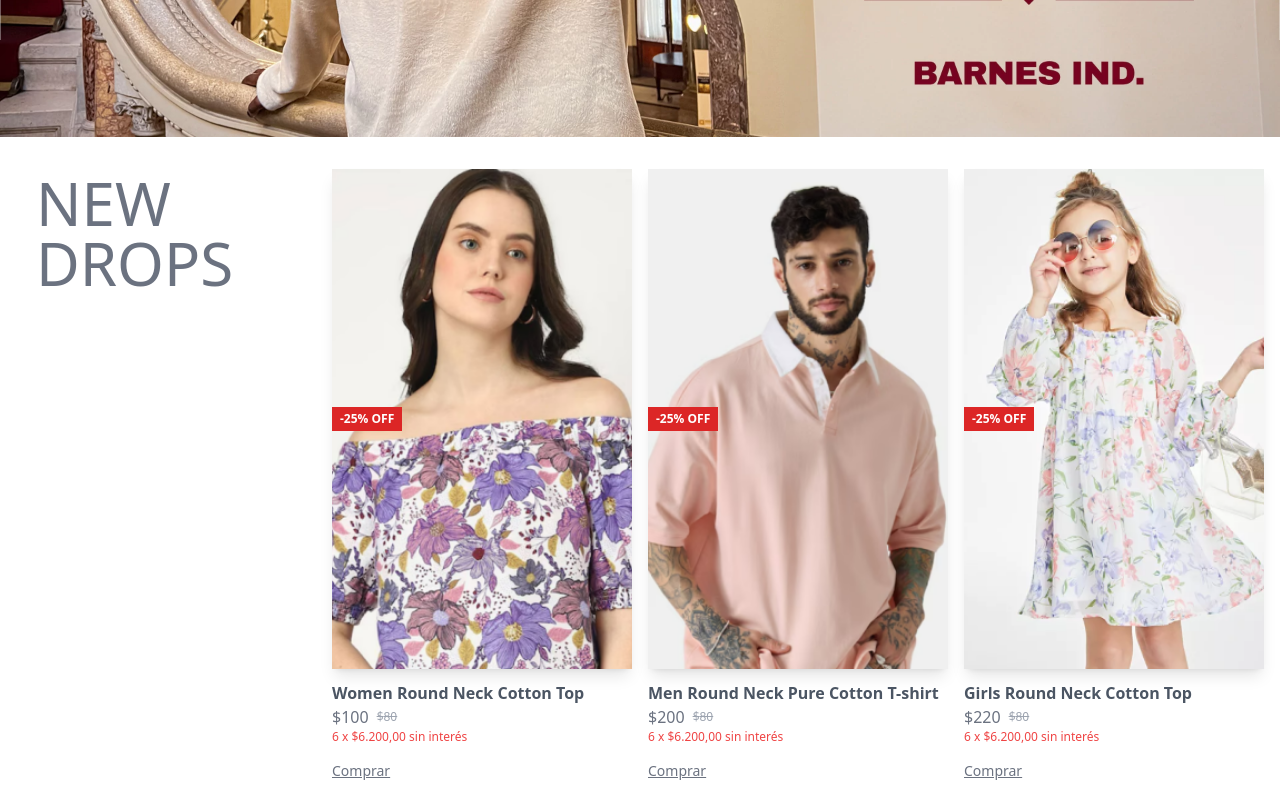
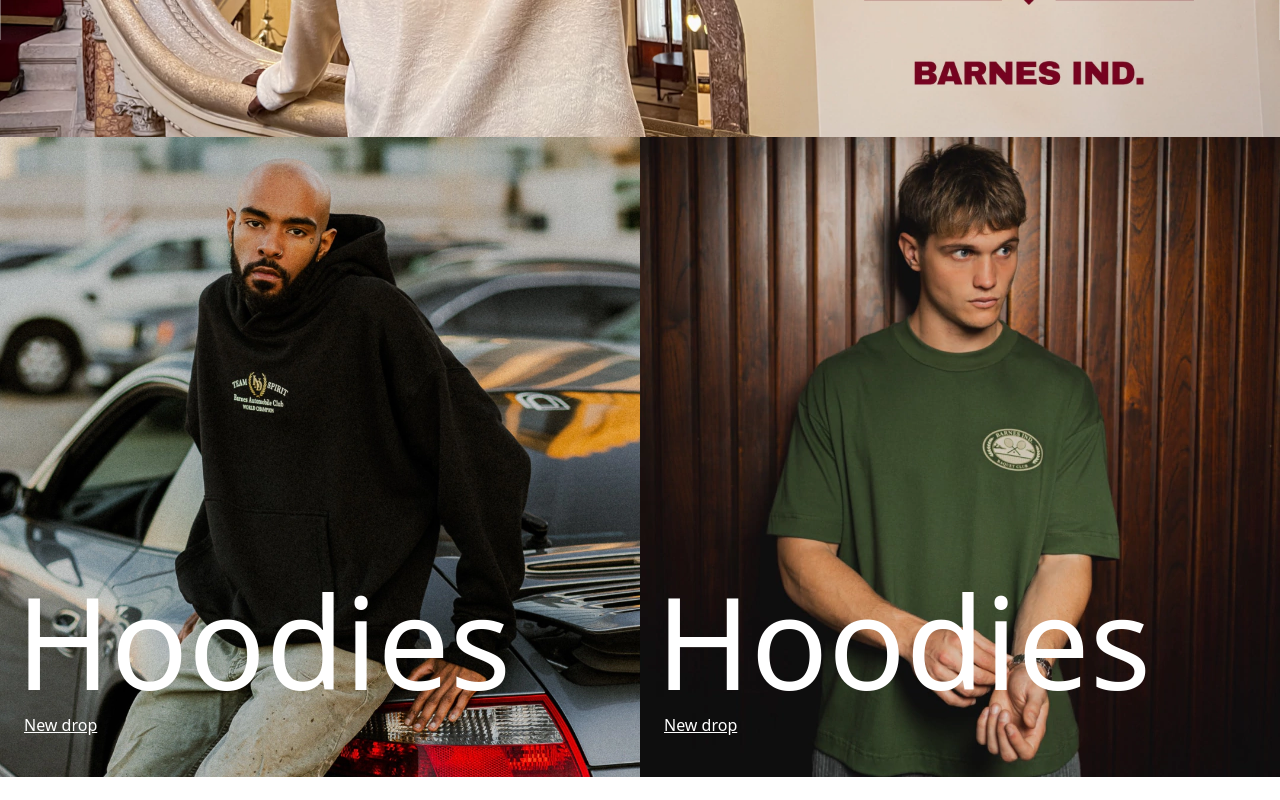
Before and after one commit to Dan-Martin-dev/vite-express-ecom-starter, a React (Vite) app in the folder frontend/: page / in a window 1280 px wide. Shown: the part 760-1560 px from the top of the page. Built offline with nearby package versions, Linux system fonts and the light colour scheme.

Commit message:
created footer.tsx

```diff
--- a/frontend/src/App.tsx
+++ b/frontend/src/App.tsx
@@ -17,6 +17,7 @@
   return (
     <div>
       <Header/>
+
       <Routes>
         <Route path="/" element={<Home />} />
         <Route path="/about" element={<About />} />
@@ -28,6 +29,7 @@
         <Route path="/placeorder" element={<PlaceOrder />} />
         <Route path="/product/:productId" element={<Product />} />
       </Routes>
+
       <Footer/>
     </div>
   );
--- a/frontend/src/assets/frontend_assets/assets.ts
+++ b/frontend/src/assets/frontend_assets/assets.ts
@@ -21,7 +21,7 @@
 import p_img18 from "./p_img18.png";
 import p_img19 from "./p_img19.png";
 import p_img20 from "./p_img20.png";
-import p_img21 from "./p_img21.png";
+/* import p_img21 from "./p_img21.png";
 import p_img22 from "./p_img22.png";
 import p_img23 from "./p_img23.png";
 import p_img24 from "./p_img24.png";
@@ -52,7 +52,7 @@
 import p_img49 from "./p_img49.png";
 import p_img50 from "./p_img50.png";
 import p_img51 from "./p_img51.png";
-import p_img52 from "./p_img52.png";
+import p_img52 from "./p_img52.png"; */
 
 import logo from "./logo.webp";
 import hero_img from "./hero_img.png";
@@ -97,7 +97,7 @@
 export const products = [
   {
     id: 1,
-    name: "Women Round Neck Cotton Top",
+    name: "Women Round Neck ",
     description:
       "A lightweight, usually knitted, pullover shirt, close-fitting and with a round neckline and short sleeves, worn as an undershirt or outer garment.",
     price: 100,
@@ -113,7 +113,7 @@
   },
   {
     id: 2,
-    name: "Men Round Neck Pure Cotton T-shirt",
+    name: "Men Round T-shirt",
     description:
       "A lightweight, usually knitted, pullover shirt, close-fitting and with a round neckline and short sleeves, worn as an undershirt or outer garment.",
     price: 200,
@@ -129,7 +129,7 @@
   },
   {
     id: 3,
-    name: "Girls Round Neck Cotton Top",
+    name: "Girls Top",
     description:
       "A lightweight, usually knitted, pullover shirt, close-fitting and with a round neckline and short sleeves, worn as an undershirt or outer garment.",
     price: 220,
@@ -146,7 +146,7 @@
   },
   {
     id: 4,
-    name: "Men Round Neck Pure Cotton T-shirt",
+    name: "Men Cotton T-shirt",
     description:
       "A lightweight, usually knitted, pullover shirt, close-fitting and with a round neckline and short sleeves, worn as an undershirt or outer garment.",
     price: 110,
@@ -165,7 +165,7 @@
   },
   {
     id: 5,
-    name: "Women Round Neck Cotton Top",
+    name: "Women Round Cotton Top",
     description:
       "A lightweight, usually knitted, pullover shirt, close-fitting and with a round neckline and short sleeves, worn as an undershirt or outer garment.",
     price: 130,
@@ -182,7 +182,7 @@
   },
   {
     id: 6,
-    name: "Girls Round Neck Cotton Top",
+    name: "Girls Cotton Top",
     description:
       "A lightweight, usually knitted, pullover shirt, close-fitting and with a round neckline and short sleeves, worn as an undershirt or outer garment.",
     price: 140,
@@ -216,7 +216,7 @@
   },
   {
     id: 8,
-    name: "Men Round Neck Pure Cotton T-shirt",
+    name: "Men Round Neck Pure Cotton shirt",
     description:
       "A lightweight, usually knitted, pullover shirt, close-fitting and with a round neckline and short sleeves, worn as an undershirt or outer garment.",
     price: 140,
@@ -233,7 +233,7 @@
   },
   {
     id: 9,
-    name: "Girls Round Neck Cotton Top",
+    name: "Girls Round Neck Top",
     description:
       "A lightweight, usually knitted, pullover shirt, close-fitting and with a round neckline and short sleeves, worn as an undershirt or outer garment.",
     price: 100,
@@ -267,7 +267,7 @@
   },
   {
     id: 11,
-    name: "Men Round Neck Pure Cotton T-shirt",
+    name: "Men Round Neck Cotton T-shirt",
     description:
       "A lightweight, usually knitted, pullover shirt, close-fitting and with a round neckline and short sleeves, worn as an undershirt or outer garment.",
     price: 120,
--- /dev/null
+++ b/frontend/src/components/HomeSecond.tsx
@@ -0,0 +1,102 @@
+import { Link } from "react-router-dom";
+import heroSecond2 from "@/assets/frontend_assets/heroSecond2.webp";
+import heroSecond1 from "@/assets/frontend_assets/heroSecond1.webp";
+
+const HomeSecond = () => {
+
+  return (
+    <div className="w-full relative">
+
+      {/* Container for both images (only shows on md and larger screens) */}
+      <div
+        className="hidden md:flex w-full h-full"
+      >
+        {/* Image 1 */}
+        <div className="w-1/2 h-full overflow-hidden relative">
+          <img
+            src={heroSecond1} // Replace with your image path
+            alt="Image 1"
+            className="w-full h-full object-cover transform transition-transform duration-500 hover:scale-110"
+          />
+
+          {/* Text at the bottom of the first image */}
+          <div className="absolute bottom-10 left-0 w-full text-left ml-4">
+            <h1 className="text-white font-normal text-7xl lg:text-9xl">
+              Hoodies
+            </h1>
+            <div className="text-left mt-2 lg:ml-2">
+              <Link to={"/"} className="text-white text-md underline">
+                New drop
+              </Link>
+            </div>
+          </div>
+
+        </div>
+
+        {/* Image 2 */}
+        <div className="w-1/2 h-full overflow-hidden relative">
+          <img
+            src={heroSecond2} // Replace with your image path
+            alt="Image 2"
+            className="w-full h-full object-cover transform transition-transform duration-500 hover:scale-110"
+          />
+          {/* Text at the bottom of the second image */}
+          <div className="absolute bottom-10 left-0 w-full text-left ml-4">
+            <h1 className="text-white font-normal text-7xl lg:text-9xl">
+              Hoodies
+            </h1>
+            <div className="text-left mt-2 lg:ml-2">
+              <Link to={"/"} className="text-white text-md underline">
+                New drop
+              </Link>
+            </div>
+          </div>
+        </div>
+      </div>
+
+      {/* Two stacked images view (only shows on small screens) */}
+      <div
+        className="block md:hidden w-full overflow-hidden"
+      >
+        {/* Image 1 (Top Image) */}
+        <div className="w-full h-[25rem] sm:h-[50rem] overflow-hidden relative">
+          <img
+            src={heroSecond1} // Replace with your image path
+            alt="Image 1"
+            className="w-full h-full object-cover transform transition-transform duration-500 hover:scale-110"
+          />
+          {/* Text at the bottom of the first image */}
+          <div className="absolute bottom-10 left-0 w-full text-left ml-4">
+            <h1 className="text-white text-7xl font-medium">Hoodies</h1>
+            <div className="text-left mt-2">
+              <Link to={"/"} className="text-white text-lg underline">
+                New drop
+              </Link>
+            </div>
+          </div>
+        </div>
+
+        {/* Image 2 (Bottom Image) */}
+        <div className="w-full h-[25rem] sm:h-[50rem] overflow-hidden relative">
+          <img
+            src={heroSecond2} // Replace with your image path
+            alt="Image 2"
+            className="w-full h-full object-cover transform transition-transform duration-500 hover:scale-110"
+          />
+          {/* Text at the bottom of the second image */}
+          <div className="absolute bottom-10 left-0 w-full text-left ml-4">
+            <h1 className="text-white text-7xl font-medium">Hoodies</h1>
+            <div className="text-left mt-2">
+              <Link to={"/"} className="text-white text-lg underline">
+                New drop
+              </Link>
+            </div>
+          </div>
+        </div>
+      </div>
+
+    </div>
+  );
+};
+
+export default HomeSecond;
--- a/frontend/src/components/NewDrops.tsx
+++ b/frontend/src/components/NewDrops.tsx
@@ -16,7 +16,8 @@
 
 
   return (
-    <div className="h-screen md:grid grid-cols-1 md:grid-cols-4 grid-rows-2 md:grid-rows-1 gap-4 p-4">
+    <div className="md:grid grid-cols-1 md:grid-cols-4 grid-rows-2 md:grid-rows-1 gap-4 p-4">
+
       {/* NUEVOS INGRESOS */}
       <div className="col-span-1 row-span-1 md:row-span-2 ">
         <h1 className="text-4xl md:text-4xl md:p-2 lg:text-6xl lg:p-5 font-normal text-gray-500 ">
@@ -26,7 +27,7 @@
 
       {/* Grid Items */}
       <div className="col-span-1 md:col-span-3 grid md:grid-cols-3 lg:grid-cols-3 gap-4">
-        {latestProducts.slice(0, 6).map((products: any, index: number) => {
+        {latestProducts.slice(0, 6).map((products: Product, index: number) => {
           return (
             <div
               key={products.id} // Ensure key is unique and assigned to Link
--- a/frontend/src/components/Products.tsx
+++ /dev/null
@@ -1,37 +0,0 @@
-import { ShopContext } from "@/context/ShopContext";
-import { useContext, useEffect, useState } from "react";
-import ProductItem from "./ProductItem";
-/* import type { Product } from "@/types/types"; */
-
-const Products = () => {
-  const shopContext = useContext(ShopContext);
-  if (!shopContext) {
-    throw new Error("ShopContext must be used within a ShopContextProvider");
-  }
-  const [latestProducts, setLatestProduct] = useState([]);
-
-
-  const { products, currency, delivery_fee } = shopContext;
-
-  useEffect(() => {
-    setLatestProduct(products.slice(0, 6));
-  }, [products]);
-
-  return (
-    <>
-      {latestProducts.slice(0, 6).map((products: any, index: number) => {
-        console.log("Product ID:", product.id);
-        return (
-          <div
-            key={product.id} // Ensure key is unique and assigned to Link
-            className={`${index === 0 ? "" : "hidden md:block"}`}
-          >
-            <ProductItem product={product} />
-          </div>
-        );
-      })}
-    </>
-  );
-};
-
-export default Products;
--- a/frontend/src/context/ShopContext.tsx
+++ b/frontend/src/context/ShopContext.tsx
@@ -13,10 +13,14 @@
 }
 
 // eslint-disable-next-line react-refresh/only-export-components
-export const ShopContext = createContext<ShopContextType | null>(null);
+export const ShopContext = createContext<ShopContextType>({
+  products: [],
+  currency: "$",
+  delivery_fee: 0,
+});
 
 const ShopContextProvider: FC<ShopContextProviderProps> = ({ children }) => {
-  const currency = `$`
+  const currency = `$`;
   const delivery_fee = 10;
 
   const value: ShopContextType = {
@@ -25,11 +29,7 @@
     delivery_fee,
   };
 
-  return (
-    <ShopContext.Provider value={value}>
-      {children}
-    </ShopContext.Provider>
-  );
+  return <ShopContext.Provider value={value}>{children}</ShopContext.Provider>;
 };
 
 export default ShopContextProvider;
--- a/frontend/src/pages/Home.tsx
+++ b/frontend/src/pages/Home.tsx
@@ -1,10 +1,12 @@
 import Hero from "@/components/Hero"
+import HomeSecond from "@/components/HomeSecond";
 import NewDrops from "@/components/NewDrops"
 
 const Home = () => {
   return (
     <div>
       <Hero/>
+      <HomeSecond/>
       <NewDrops/>
     </div>
   )
```
Also changed, not shown: frontend/src/components/Footer.tsx (+89 -5 lines), frontend/src/components/Header.tsx (+6 -5 lines), frontend/src/components/ProductItem.tsx (+8 -6 lines), frontend/src/assets/frontend_assets/heroSecond1.webp (added), frontend/src/assets/frontend_assets/heroSecond2.webp (added).
